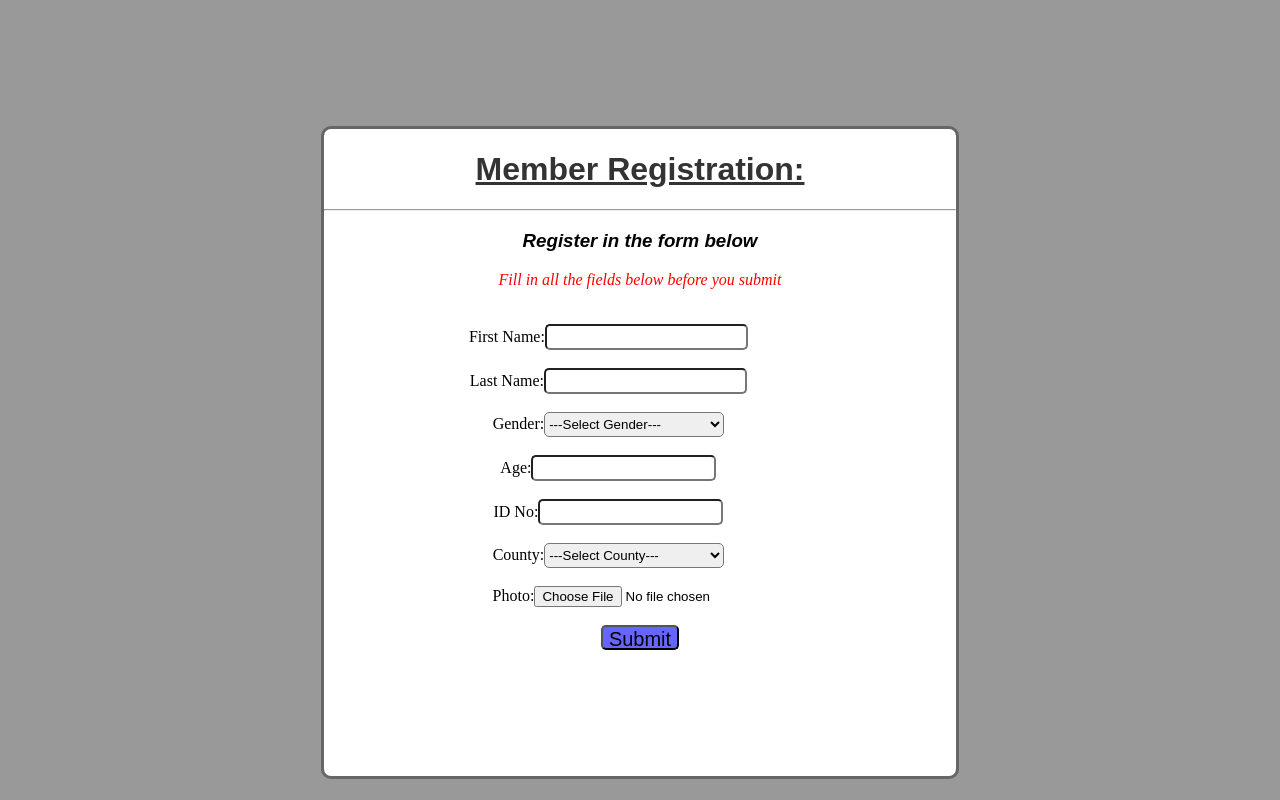
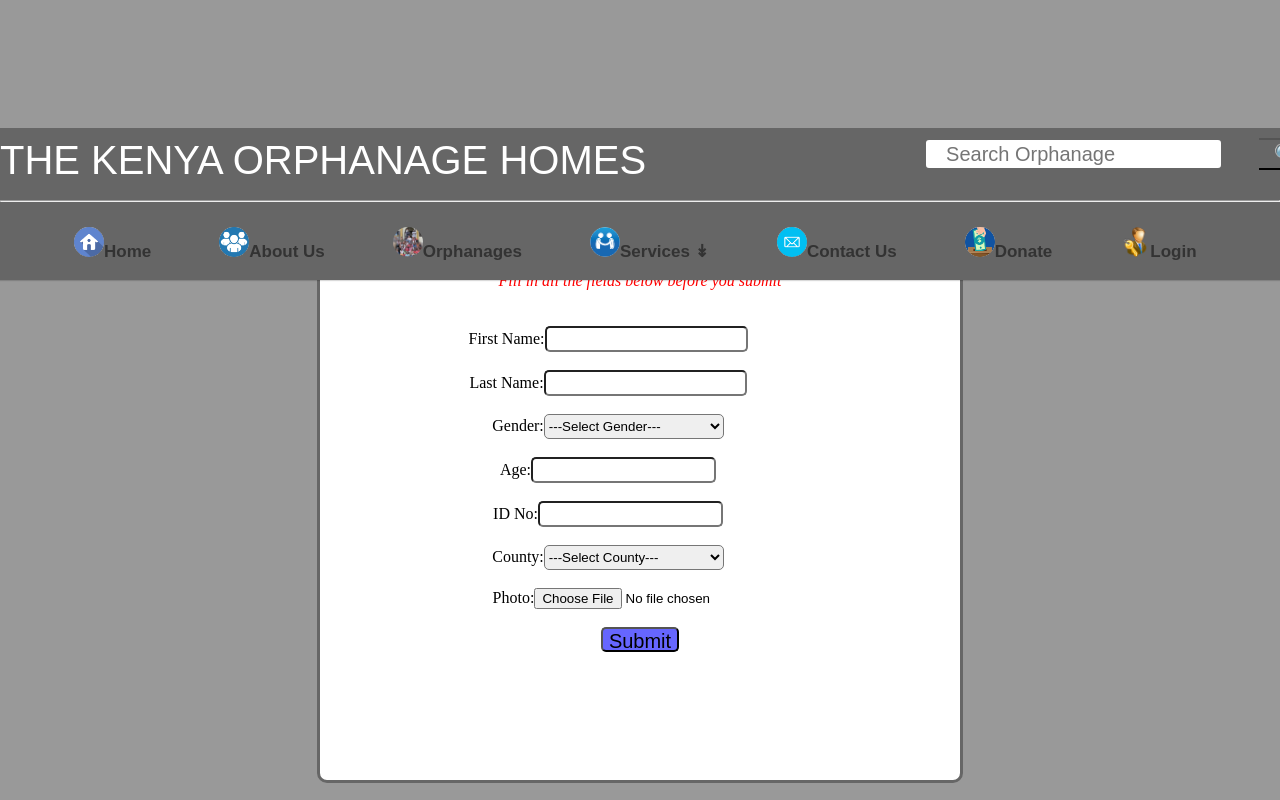
Before and after one commit to fredrickjomo/KOIMS, a PHP site: page /pages/sign_up.php in a window 1280 px wide. Run offline with PHP 8.4, Linux system fonts and the light colour scheme.

Commit message:
Add files via upload

```diff
--- /dev/null
+++ b/css/header.css
@@ -0,0 +1,125 @@
+body{
+    margin: 0px;
+    padding: 0px;
+}
+nav{
+   position: fixed;
+}
+#donate{ /*menu icons sizing and other properties*/
+    height: 30px;
+    width: 30px;
+    border-radius: 140px;
+    margin: 0 auto;
+}
+#donate img{
+    padding-top: 20px;
+}
+ #header{
+    font-size: 40px;
+    font-family: fantasy;
+    margin: 0 auto;
+    float: left;
+    color: #fff;
+    }
+    .menu{
+        width: 100%;
+        padding: 10px 0px;
+        box-shadow: 0px 1px 1px rgba(0,0,0,0.15);
+        border-radius: 0px;
+        background:#666666;
+
+    }
+
+    .search{
+	float: right;
+	border-radius: 5px;
+	display: inline-flex; /*/aligning both search-box and search icon together */
+	font-size: 20px;
+}
+.search-box-input{
+	font-size: inherit;
+	border:0.1em solid #666666;
+	border-radius: 0.2em 0 0 0.2em;
+	padding:0.2em 0.5em;
+	outline: 0;
+
+}
+.search-box-input:hover,
+.search-box-input:focus{
+	border-color: #4d4;
+}
+.search_box_button{
+	font-size: inherit;
+	border-radius: 0.1em solid #666666;;
+	padding:0 0.3em 0.3em 0;
+	background-color: #666666;;
+	border-left: 0;
+	padding: 0 0.75em;
+	color: white;
+	font-weight: bold;
+	outline: 0;
+	cursor: pointer;
+
+
+}
+.search_box_button:hover,
+.search_box_button:focus{
+	border-color: #4d4;
+}
+.search_icon{
+	max-height: 20px;
+	max-width: 20px;
+	padding: 0px;
+	margin-right: 5px;
+}
+#coolMenu,
+#coolMenu ul{
+    list-style: none;
+}
+#coolMenu{
+    float: left;
+    font-family: arial;
+    font-size: 17px;
+}
+#coolMenu > li{
+ float: left;
+}
+#coolMenu li a{
+    display: block;
+    margin-top:auto;
+    height: 1.5em;
+    line-height: 2em;
+    padding:0 2.0em; /*horizontal margin between menus */
+    text-decoration: none;
+}
+#coolMenu ul{
+    position: absolute; /*equal spacing between menus*/
+    display: none;/*hide dropdown menu items*/
+    z-index: 999;
+}
+#coolMenu ul li a{
+    width: auto; /*width of the dropdown menu items*/
+}
+#coolMenu li:hover ul{
+    display: block; /* show dropdown menu items on hovering over the main menu item*/
+}
+#coolMenu > li > a{
+    color:#333333; /* text color of main menu items*/
+    font-weight: bold;
+}
+#coolMenu > li:hover > a{
+    text-decoration: none;
+  background: none; /*background color on hovering over the menu */
+  color: #cccccc;
+}
+#coolMenu ul li a{
+    color: #6666ff; /*text color of dropdown menu items*/
+}
+#coolMenu ul li:hover a{
+    text-decoration: none;
+    background:none;
+    color: #cccccc;
+}
+#coolMenu li:hover ul#subMenu{
+    display: block;
+}
--- /dev/null
+++ b/pages/header.php
@@ -0,0 +1,50 @@
+<!DOCTYPE html>
+<html>
+<head>
+    <link rel="stylesheet" type="text/css" href="../css/header.css">
+	<title>Kenya Orphanage Information Management System</title>
+</head>
+<body>
+
+
+    <nav class="menu">
+        <header><div id="header">THE KENYA ORPHANAGE HOMES</div>
+<div class="search"><input type="text" name="search" value="" placeholder="Search Orphanage" class="search-box-input" />
+<button class="search_box_button">&#128269;</button>
+</div>
+
+        </header><br><br><br>
+        <hr>
+        <ul id="coolMenu">
+            <li><a href="../index"><img id="donate" src="../images/menu_icons/home.png">Home</a></li>
+            <li><a href="../pages/about_us"><img id="donate" src="../images/menu_icons/about_us.png">About Us</a></li>
+            <li><a href="../pages/orphanages"><img id="donate" src="../images/menu_icons/image4.jpg">Orphanages</a></li>
+                 <li>
+                     <a href="#"><img id="donate" src="../images/menu_icons/support.png">Services &Darr;</a>
+                     <ul id="subMenu">&nbsp;
+                         <li><a href="#">Sponsorship</a></li>
+                         <li><a href="#">Adoption</a></li>
+                         <li><a href="#">Donation</a></li>
+                         <li><a href="#">Charity Event(s)</a></li>
+                         <li><a href="#">Other Services</a></li>
+
+                     </ul>
+
+                 </li>
+
+                 <li><a href="../pages/contact_us"><img id="donate" src="../images/menu_icons/contact_us.png">Contact Us</a></li>
+                 <li><a href="../pages/donate"><img id="donate" src="../images/menu_icons/donate.jpg">Donate</a></li>
+                 <li><a href="../pages/login"><img id="donate" src="../images/menu_icons/login-icon-png-27.png">Login</a></li>
+            <!--<li><a href="#" onclick="window.open('pages/login.php','_blank','height=400,width=400, top=200,left=300,scrollbars=no,resizable=no ')"><img id="donate" src="images/menu_icons/login-icon-png-27.png">Login</a></li>-->
+
+
+
+        </ul>
+       <!-- <a class="toggle-nav" href="#">&#9776;</a>-->
+
+
+</nav>
+</body>
+<script type="text/javascript" src="../scripts/jquery-3.2.1.js"></script>
+<script type="text/javascript" src="../scripts/header.js"></script>
+</html>
--- a/pages/login.php
+++ b/pages/login.php
@@ -10,10 +10,9 @@ and open the template in the editor.
         <meta charset="UTF-8">
         <title>Login </title>
     </head>
+
     <body>
-        <?php
-        // put your code here
-        ?>
+
         <div id="login">
         <h1>Member Login:</h1>
         <img src="../images/login_page_images/login-icon-png-27.png">
--- a/pages/sign_up.php
+++ b/pages/sign_up.php
@@ -6,6 +6,9 @@ and open the template in the editor.
 -->
 <html>
     <head>
+        <?php
+        include 'header.php';
+        ?>
         <link rel="stylesheet" href="../css/sign_up.css">
         <meta charset="UTF-8">
         <title>Register An Account</title>
--- /dev/null
+++ b/scripts/header.js
@@ -0,0 +1,7 @@
+$(document).ready(function(){
+   $(function(){
+    /* $('#coolMenu').find('> li').hover(function(){
+        $(this).find('ul').removeClass('#subMenu').stop(true,true).slideToggle('slow');
+     }); */
+   });
+});
```
Also changed, not shown: header.php (added, +50 -0 lines), nbproject/private/private.xml (+8 -5 lines).
